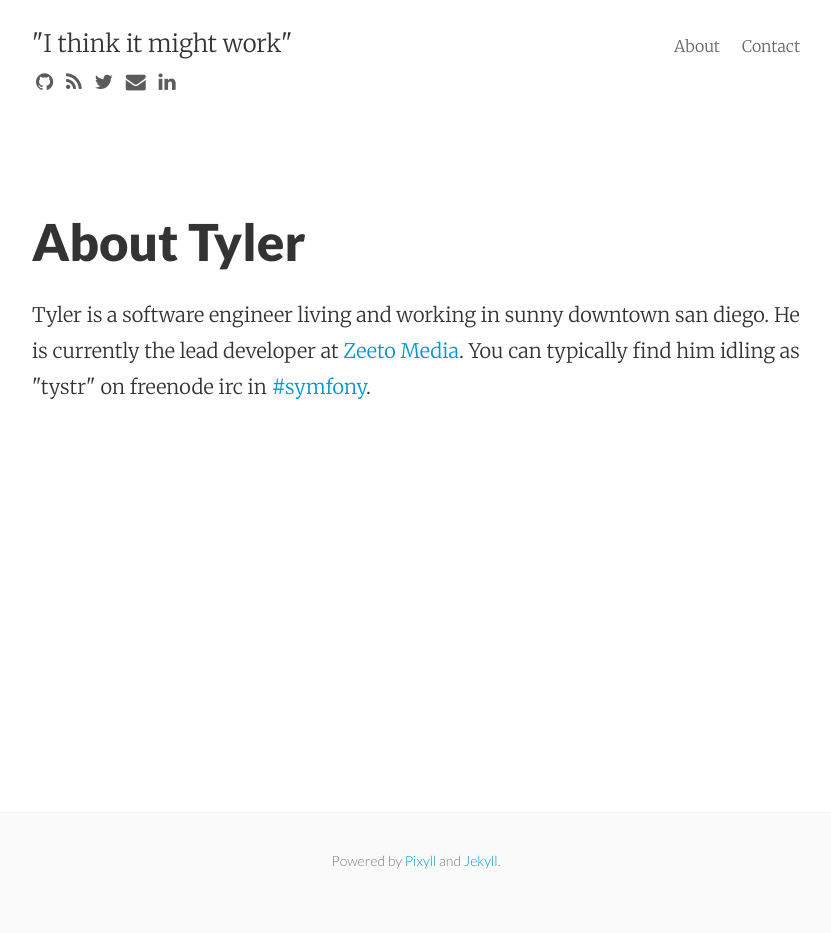
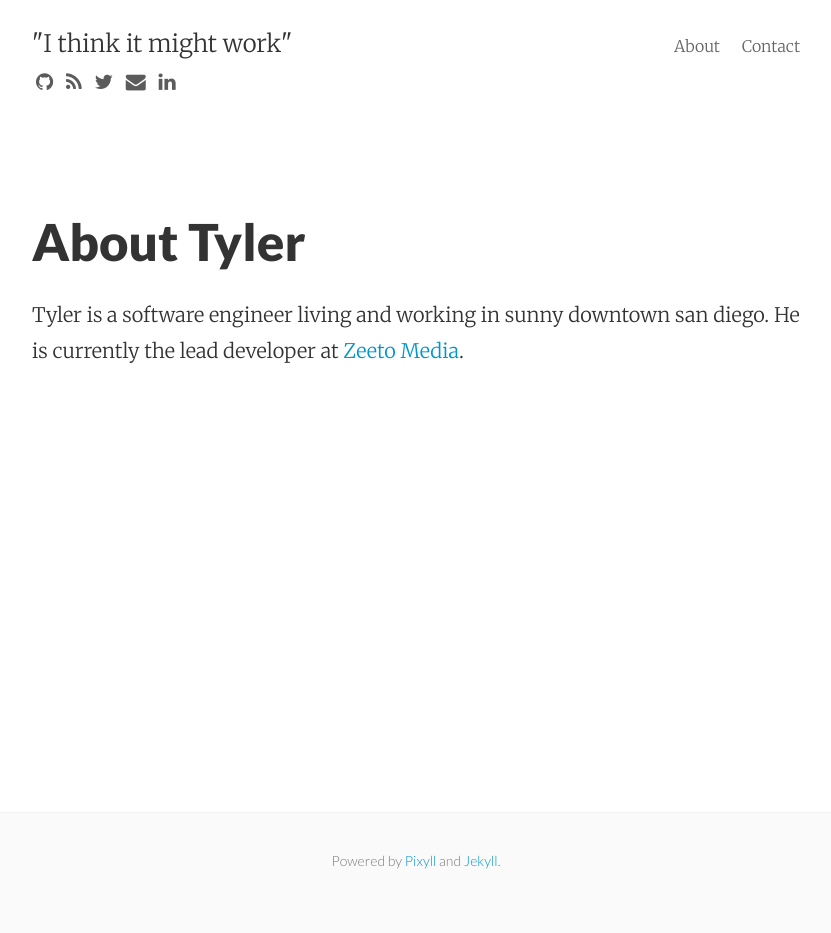
Before and after one commit to tystr/tystr.github.io, a Jekyll site: the page built from about.md, in a window 1280 px wide. Shown: the whole page, without its empty margins (224-1055 px from the left). Built offline with Jekyll 4.4.1, drawn with Linux system fonts in a browser that asks for light colours; nearby versions of some CDN libraries.

Commit message:
Updated about

```diff
--- a/about.md
+++ b/about.md
@@ -6,6 +6,4 @@ permalink: /about/
 
 <p>Tyler is a software engineer living and working in sunny downtown san diego. He is currently the lead developer
 at <a href="http://zeetomedia.com" target="_blank">Zeeto Media</a>.
-
-You can typically find him idling as "tystr" on freenode irc in <a href="irc://irc.freenode.net/symfony">#symfony</a>.
 </p>
```
